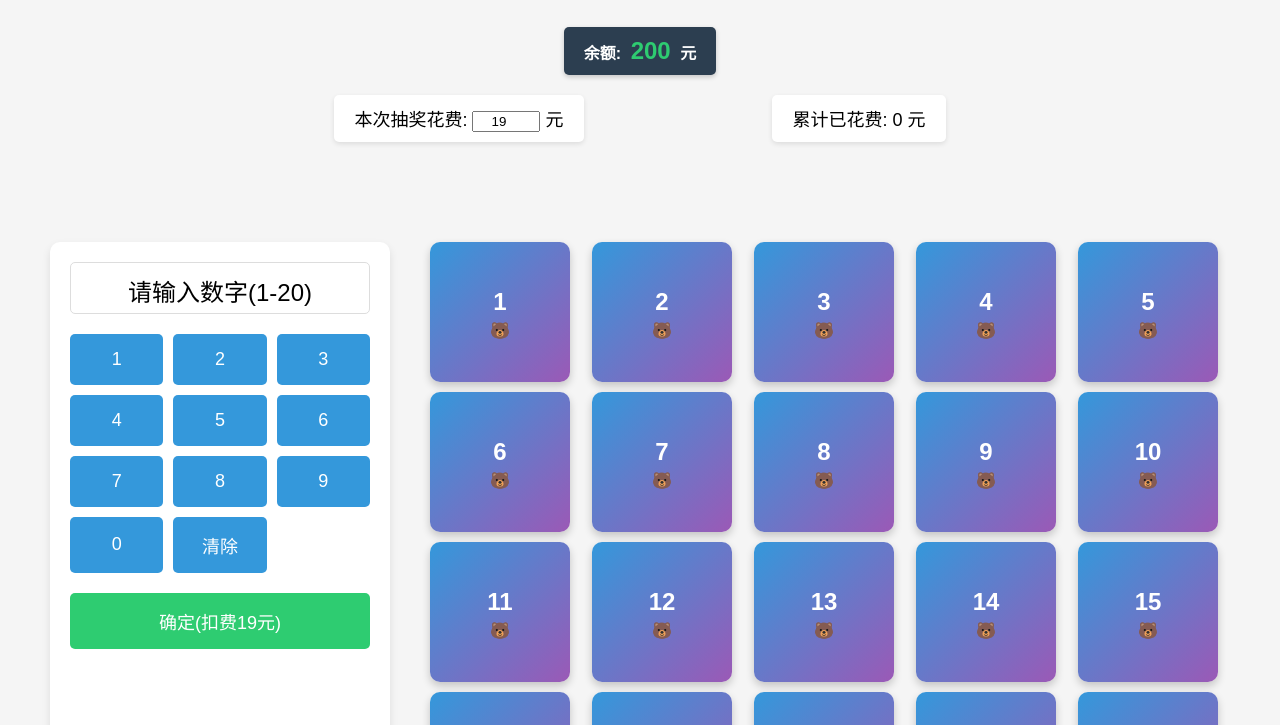
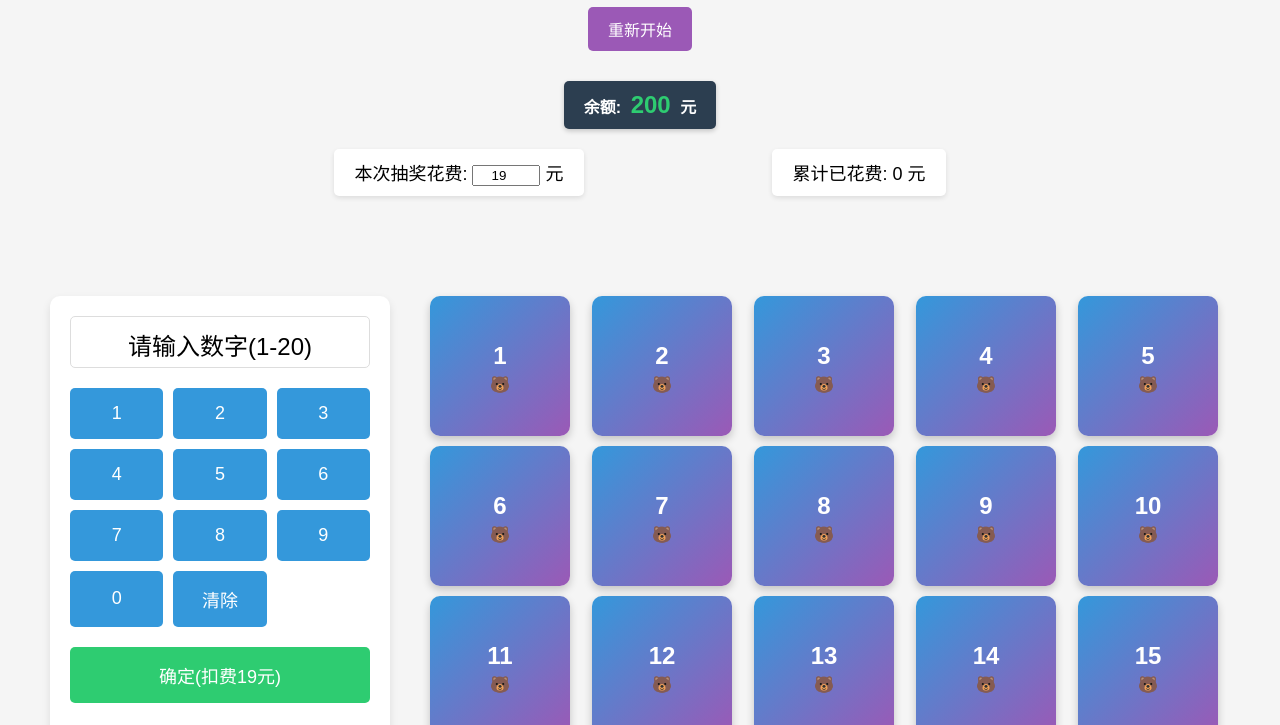
Before and after one commit to Ljzn/GamesMadeByAI, a plain HTML site: page blind_box_game.html in a window 1280 px wide. Shown: the part 152-877 px from the top of the page. Drawn offline with Linux system fonts and the light colour scheme.

Commit message:
add restart

```diff
--- a/blind_box_game.html
+++ b/blind_box_game.html
@@ -233,12 +233,24 @@
             background-color: #95a5a6 !important;
             cursor: not-allowed !important;
         }
+
+        .restart-btn {
+            background-color: #9b59b6;
+            margin-top: 10px;
+            padding: 10px 20px;
+            font-size: 16px;
+        }
+
+        .restart-btn:hover {
+            background-color: #8e44ad;
+        }
     </style>
 </head>
 <body>
     <div class="header">
         <h1>高级盲盒抽奖游戏</h1>
         <p>从20个盲盒中找出2个有奖的盒子</p>
+        <button id="restartButton" class="restart-btn" onclick="restartGame()">重新开始</button>
     </div>
 
     <!-- Add user balance display -->
@@ -510,6 +522,29 @@
 
         // 初始化游戏
         initGame();
+
+        // Add restart game function
+        function restartGame() {
+            // Reset game state variables
+            userInput = '';
+            totalCost = 0;
+            userBalance = 200; // Reset balance to initial value
+
+            // Clear any results and hints
+            const resultElement = document.getElementById('result');
+            resultElement.textContent = '';
+            resultElement.classList.remove('success');
+            document.getElementById('hintMessage').textContent = '';
+
+            // Clear input display
+            updateInputDisplay();
+
+            // Initialize new game
+            initGame();
+
+            // Show confirmation to user
+            alert('游戏已重置，可以开始新一轮抽奖了！');
+        }
     </script>
 </body>
 </html>
```
